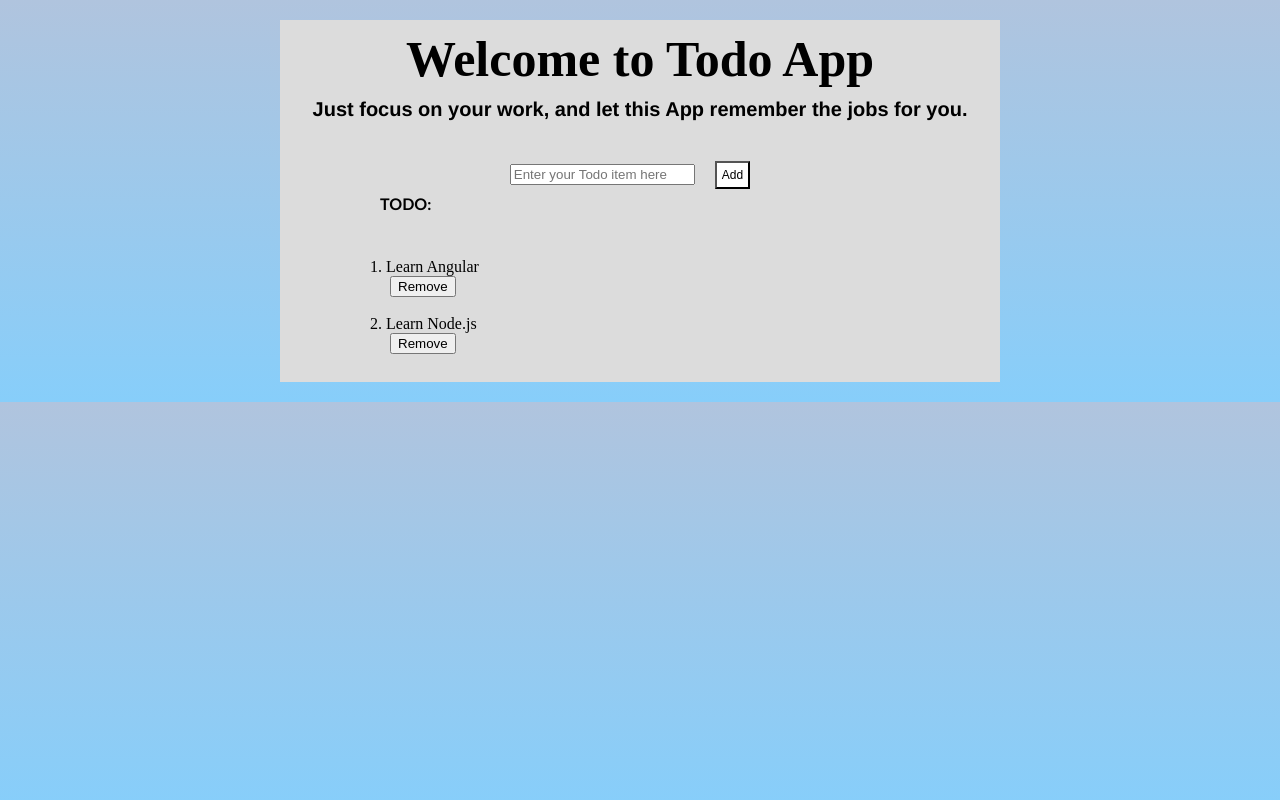
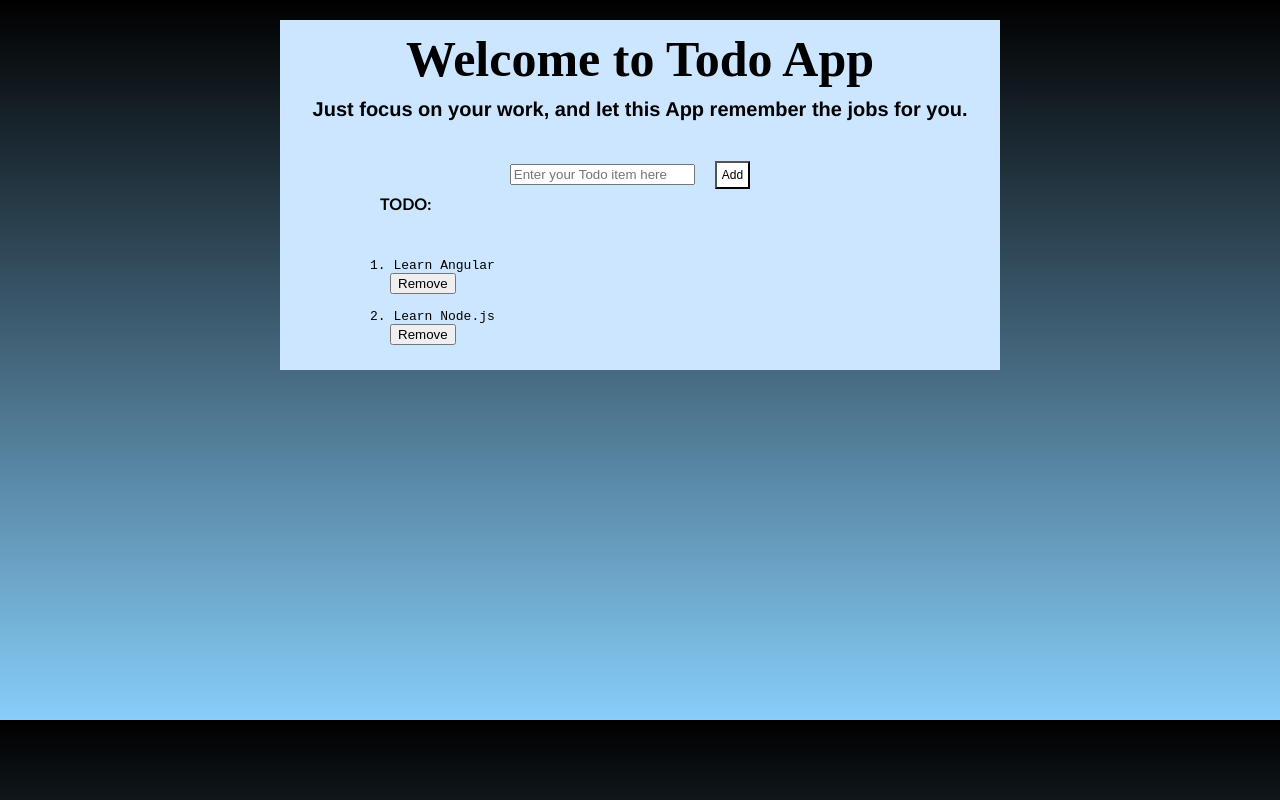
Before and after one commit to EmadBinAbid/hu-mean-workshop, an Angular app in the folder TodoApp/: page / in a window 1280 px wide. Built offline with nearby package versions, Linux system fonts and the light colour scheme.

Commit message:
Updated.

```diff
--- a/TodoApp/src/app/components/todo-app/todo-app.component.scss
+++ b/TodoApp/src/app/components/todo-app/todo-app.component.scss
@@ -1,6 +1,6 @@
 .todo-main
 {
-    background-color: #dcdcdc;
+    background-color: #cce6ff;
     margin: 20px auto;
     padding: 10px;
     width: 700px;
--- a/TodoApp/src/app/components/todo-list/todo-list.component.scss
+++ b/TodoApp/src/app/components/todo-list/todo-list.component.scss
@@ -1,6 +1,7 @@
 .todo-list-item
 {
     margin: 0px 80px;
+    font-family: monospace;
 }
 
 .item
--- a/TodoApp/src/styles.scss
+++ b/TodoApp/src/styles.scss
@@ -3,6 +3,6 @@ body
 {
     margin: 0px;
     padding: 0px;
-    background-image: repeating-linear-gradient(lightsteelblue, lightskyblue);
-    height: auto;
+    background-image: repeating-linear-gradient(black, lightskyblue);
+    height: 700px;
 }
```
